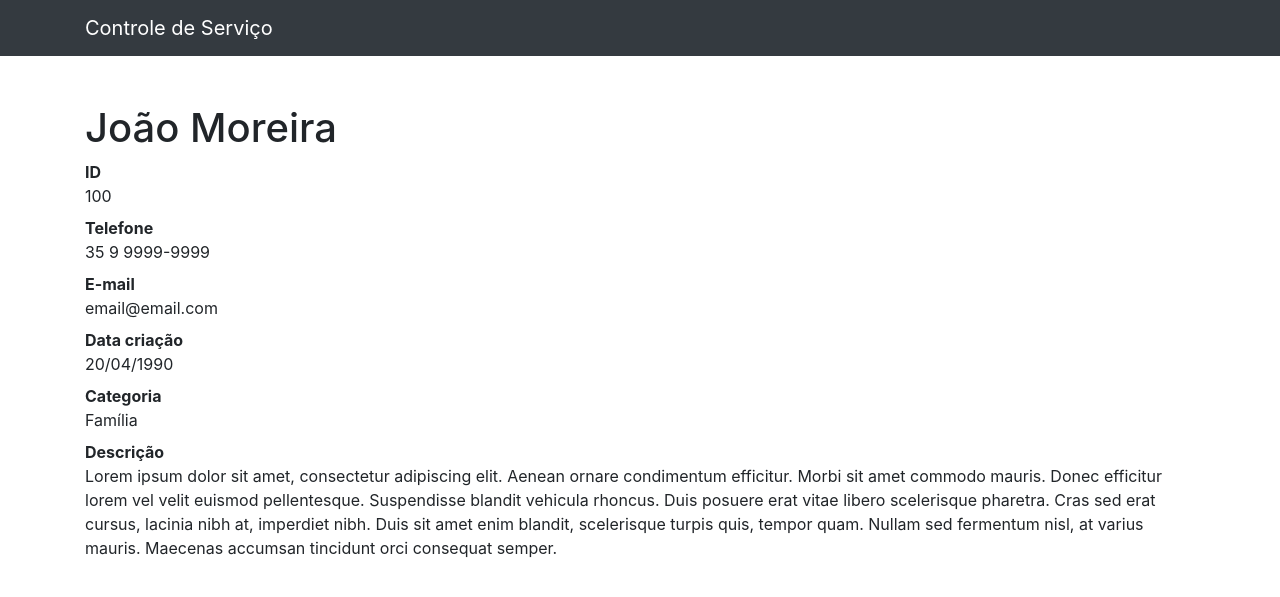
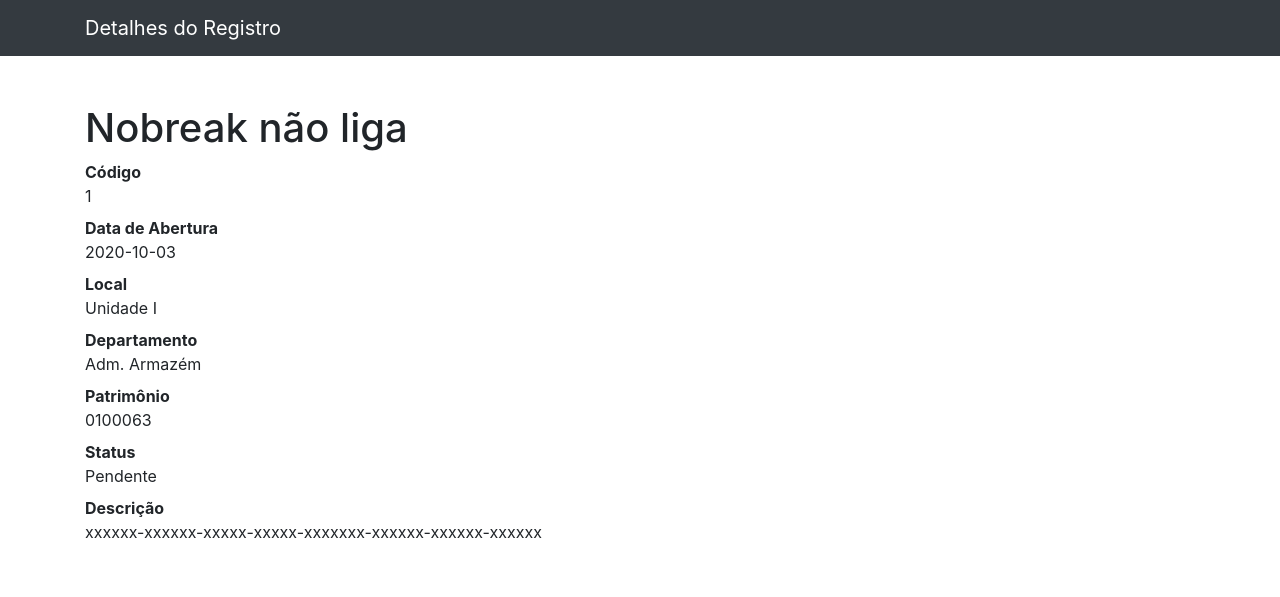
Before and after one commit to brenodocarmo/projeto_ufra, a Django app: page /detalhes/ in a window 1280 px wide. Shown: the top 597 px of the page. Run offline with Django 4.2, Linux system fonts and the light colour scheme; some libraries are stand-ins or nearby versions.

Commit message:
Alteração nos templates

```diff
--- a/servicos/templates/base.html
+++ b/servicos/templates/base.html
@@ -9,7 +9,7 @@
   <meta name="description" content="">
   <meta name="author" content="">
 
-  <title>Controle de Serviço</title>
+  <title>{% block titulo %}Controle de Serviço{% endblock %}</title>
 
   <!-- Bootstrap core CSS -->
   <link href="{% static '/css/bootstrap.min.css' %}" rel="stylesheet">
@@ -21,7 +21,7 @@
   <!-- Navigation -->
   <nav class="navbar navbar-expand-lg navbar-dark bg-dark static-top">
     <div class="container">
-      <a class="navbar-brand" href="#">Controle de Serviço</a>
+      <a class="navbar-brand" href="#">{% block titulo_nav %}Controle de Serviço{% endblock %}</a>
       <button class="navbar-toggler" type="button" data-toggle="collapse" data-target="#navbarResponsive"
         aria-controls="navbarResponsive" aria-expanded="false" aria-label="Toggle navigation">
         <span class="navbar-toggler-icon"></span>
--- a/servicos/templates/detalhes.html
+++ b/servicos/templates/detalhes.html
@@ -1,33 +1,34 @@
 {% extends 'base.html' %}
 
+{% block titulo %}Detalhes{% endblock %}
 
+{% block titulo_nav %}Detalhes do Registro{% endblock %}
 
 {% block contend %}
 
-  <h1 class="mt-5">João Moreira</h1>
+  <h1 class="mt-5">Nobreak não liga</h1>
     <dl>
-      <dt>ID</dt>
-      <dd>100</dd>
+      <dt>Código</dt>
+      <dd>1</dd>
 
-      <dt>Telefone</dt>
-      <dd>35 9 9999-9999</dd>
+      <dt>Data de Abertura</dt>
+      <dd>2020-10-03</dd>
 
-      <dt>E-mail</dt>
-      <dd>email@email.com</dd>
+      <dt>Local</dt>
+      <dd>Unidade I</dd>
 
-      <dt>Data criação</dt>
-      <dd>20/04/1990</dd>
+      <dt>Departamento</dt>
+      <dd>Adm. Armazém</dd>
 
-      <dt>Categoria</dt>
-      <dd>Família</dd>
+      <dt>Patrimônio</dt>
+      <dd>0100063</dd>
+
+      <dt>Status</dt>
+      <dd>Pendente</dd>
 
       <dt>Descrição</dt>
       <dd>
-        Lorem ipsum dolor sit amet, consectetur adipiscing elit. Aenean ornare condimentum efficitur. Morbi sit amet
-        commodo mauris. Donec efficitur lorem vel velit euismod pellentesque. Suspendisse blandit vehicula rhoncus.
-        Duis posuere erat vitae libero scelerisque pharetra. Cras sed erat cursus, lacinia nibh at, imperdiet nibh.
-        Duis sit amet enim blandit, scelerisque turpis quis, tempor quam. Nullam sed fermentum nisl, at varius
-        mauris. Maecenas accumsan tincidunt orci consequat semper.
+        xxxxxx-xxxxxx-xxxxx-xxxxx-xxxxxxx-xxxxxx-xxxxxx-xxxxxx
       </dd>
     </dl>
 {% endblock %}
--- a/servicos/templates/index.html
+++ b/servicos/templates/index.html
@@ -1,4 +1,8 @@
 {% extends 'base.html' %}
+
+{% block titulo %}Controle de Serviço{% endblock %}
+
+{% block titulo_nav %}Controle de Serviço{% endblock %}
 
 {% block contend %}
     <h1 class="mt-5">Lista de Serviços</h1>
```
